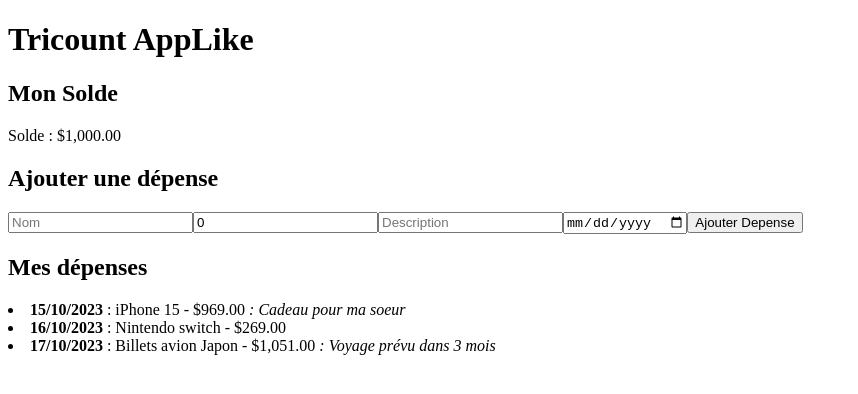
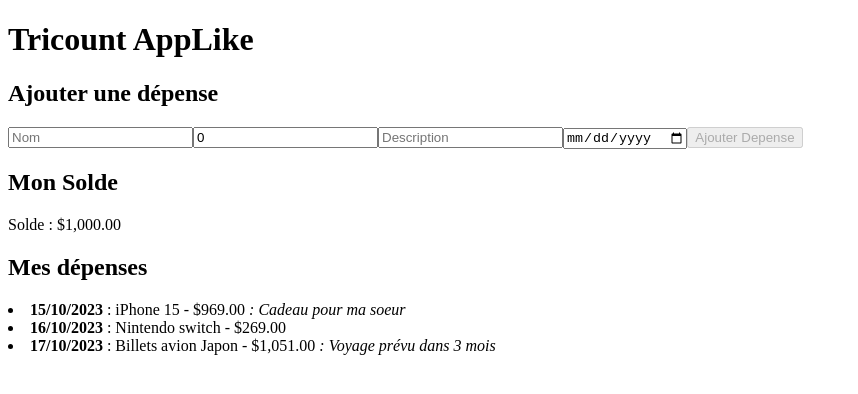
Before and after one commit to StephBaccam/Budget-Management, an Angular app: page / in a window 1280 px wide. Shown: the top 394 px of the page, without its empty margins (0-858 px from the left). Built offline with nearby package versions, Linux system fonts and the light colour scheme.

Commit message:
Validation formulaire

```diff
--- a/src/app/ajout-depense/ajout-depense.component.html
+++ b/src/app/ajout-depense/ajout-depense.component.html
@@ -1,11 +1,29 @@
 <h2>Ajouter une dépense</h2>
 
 <div class="formulaire">
-    <form (submit)="envoyerDepense()">
-        <input type="text" [(ngModel)]="nouvelleDepense.nom" [ngModelOptions]="{standalone: true}" placeholder="Nom">
-        <input type="number" [(ngModel)]="nouvelleDepense.prix" [ngModelOptions]="{standalone: true}" placeholder="Prix">
-        <input type="text" [(ngModel)]="nouvelleDepense.description"  [ngModelOptions]="{standalone: true}" placeholder="Description">
-        <input type="date" [(ngModel)]="nouvelleDepense.date" [ngModelOptions]="{standalone: true}">
-        <button type="submit">Ajouter Depense</button>
-    </form>
+    <form [formGroup]="formulaire" (ngSubmit)="envoyerDepense()">
+        <input type="text" formControlName="nom" placeholder="Nom">
+        <div *ngIf="formulaire.get('nom')?.hasError('required') && formulaire.get('nom')?.touched">
+          Le nom est requis.
+        </div>
+
+        <input type="number" formControlName="prix" placeholder="Prix">
+        <div *ngIf="formulaire.get('prix')?.hasError('required') && formulaire.get('prix')?.touched">
+          Le prix est requis.
+        </div>
+        <div *ngIf="formulaire.get('prix')?.hasError('min') && formulaire.get('prix')?.touched">
+          Le prix doit être supérieur ou égal à 0.
+        </div>
+
+        <input type="text" formControlName="description" placeholder="Description">
+
+        <input type="date" formControlName="date">
+        <div *ngIf="formulaire.get('date')?.hasError('required') && formulaire.get('date')?.touched">
+            La date est obligatoire
+        </div>
+
+        <button type="submit" [disabled]="formulaire.invalid">Ajouter Depense</button>
+      </form>
 </div>
+
+<app-mon-solde [solde]="monSolde"></app-mon-solde>
--- a/src/app/ajout-depense/ajout-depense.component.ts
+++ b/src/app/ajout-depense/ajout-depense.component.ts
@@ -1,6 +1,10 @@
 import { Component, OnInit } from '@angular/core';
+import { FormGroup, FormBuilder, Validators } from '@angular/forms';
+
 import { Depense, depenses } from '../depense';
 import { GestionDepenseService } from '../gestion-depense.service';
+import { GestionSoldeService } from '../gestion-solde.service';
+import { Solde, solde } from '../solde';
 
 @Component({
   selector: 'app-ajout-depense',
@@ -8,11 +12,23 @@ import { GestionDepenseService } from '../gestion-depense.service';
   styleUrls: ['./ajout-depense.component.css']
 })
 export class AjoutDepenseComponent implements OnInit {
-  constructor(private depenseService: GestionDepenseService) { }
+  formulaire: FormGroup;
+  constructor(private depenseService: GestionDepenseService, private soldeService: GestionSoldeService, private formBuilder: FormBuilder) {
+    this.formulaire = this.formBuilder.group({
+      nom: ['', Validators.required],
+      prix: [0, [Validators.required, Validators.min(0)]],
+      description: [''],
+      date: ['', Validators.required]
+    })
+   }
 
   ngOnInit(): void {
     console.log("Initialisation de AjoutDepenseComponent");
   }
+
+  monSolde: Solde = {
+    solde: solde.solde
+  };
 
   nouvelleDepense: Depense = {
     id: 0,
@@ -24,5 +40,6 @@ export class AjoutDepenseComponent implements OnInit {
 
   envoyerDepense() {
     this.depenseService.ajoutDepense(this.nouvelleDepense);
+    this.monSolde.solde = this.monSolde.solde - this.nouvelleDepense.prix;
   }
 }
--- a/src/app/app.component.html
+++ b/src/app/app.component.html
@@ -1,5 +1,4 @@
 <h1>Tricount AppLike</h1>
 
-<app-mon-solde></app-mon-solde>
 <app-ajout-depense></app-ajout-depense>
 <app-depenses></app-depenses>
--- a/src/app/app.module.ts
+++ b/src/app/app.module.ts
@@ -1,6 +1,6 @@
 import { NgModule } from '@angular/core';
 import { BrowserModule } from '@angular/platform-browser';
-import { FormsModule } from '@angular/forms';
+import { FormsModule, ReactiveFormsModule, NgModel } from '@angular/forms';
 
 import { AppRoutingModule } from './app-routing.module';
 import { AppComponent } from './app.component';
@@ -18,7 +18,8 @@ import { AjoutDepenseComponent } from './ajout-depense/ajout-depense.component';
   imports: [
     BrowserModule,
     AppRoutingModule,
-    FormsModule
+    FormsModule,
+    ReactiveFormsModule
   ],
   providers: [],
   bootstrap: [AppComponent]
--- /dev/null
+++ b/src/app/gestion-solde.service.ts
@@ -0,0 +1,23 @@
+//Pas besoin du service pour l'instant
+
+import { Injectable } from '@angular/core';
+import { solde } from './solde';
+
+@Injectable({
+  providedIn: 'root'
+})
+export class GestionSoldeService {
+
+  constructor() { }
+  solde = solde.solde;
+
+  soldeApresDepense(depensePrix: number) {
+    this.solde = this.solde - depensePrix;
+    return this.solde;
+  }
+
+  getSolde() {
+    return this.solde
+  }
+
+}
--- a/src/app/mon-solde/mon-solde.component.html
+++ b/src/app/mon-solde/mon-solde.component.html
@@ -1,3 +1,3 @@
 <h2>Mon Solde</h2>
 
-<div class="mon-solde">Solde : {{ monSolde | currency }}</div>
+<div class="mon-solde">Solde : {{ solde?.solde | currency }}</div>
--- a/src/app/mon-solde/mon-solde.component.ts
+++ b/src/app/mon-solde/mon-solde.component.ts
@@ -1,5 +1,5 @@
-import { Component } from '@angular/core';
-import { solde } from '../solde';
+import { Component, Input } from '@angular/core';
+import { Solde } from '../solde';
 
 @Component({
   selector: 'app-mon-solde',
@@ -7,5 +7,6 @@ import { solde } from '../solde';
   styleUrls: ['./mon-solde.component.css']
 })
 export class MonSoldeComponent {
-  monSolde = solde.solde;
+  @Input() solde: Solde | undefined;
+
 }
```
Also changed, not shown: 1 other file (tests, documents, lock files or other folders).
